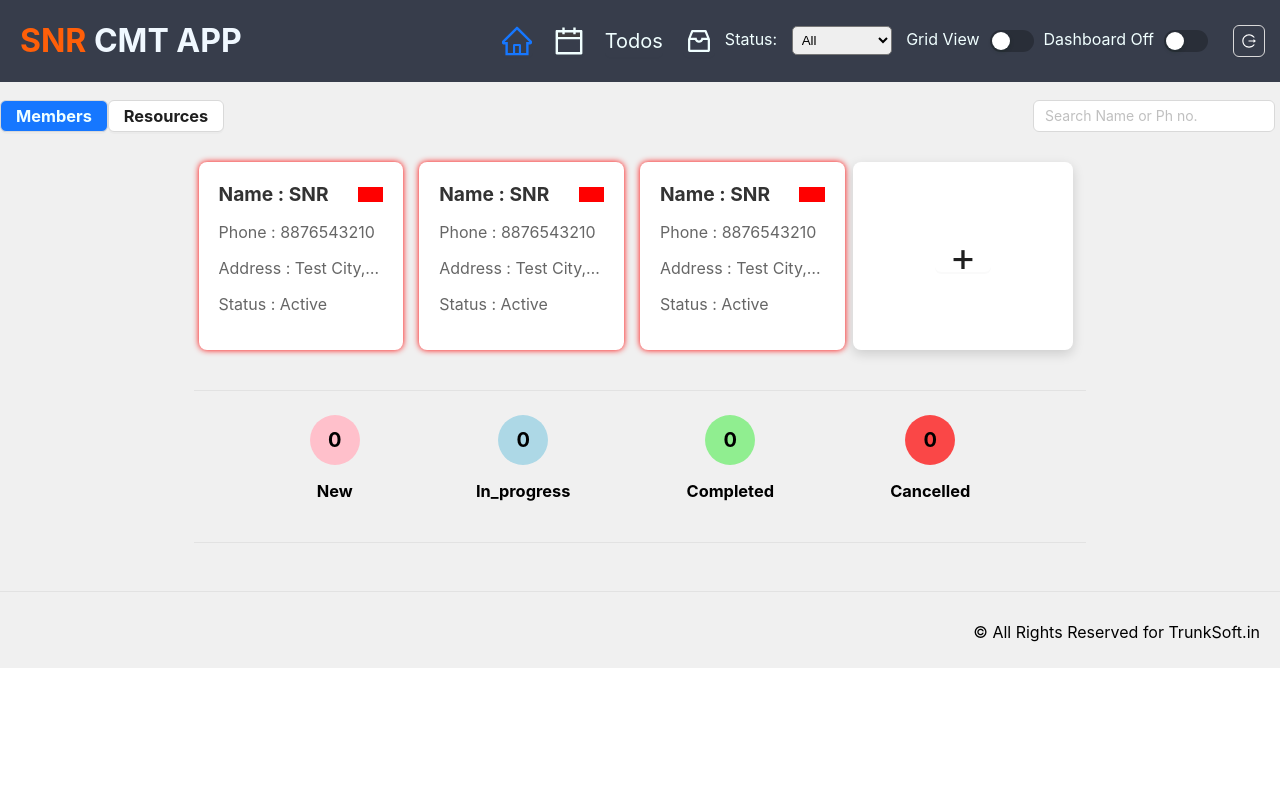
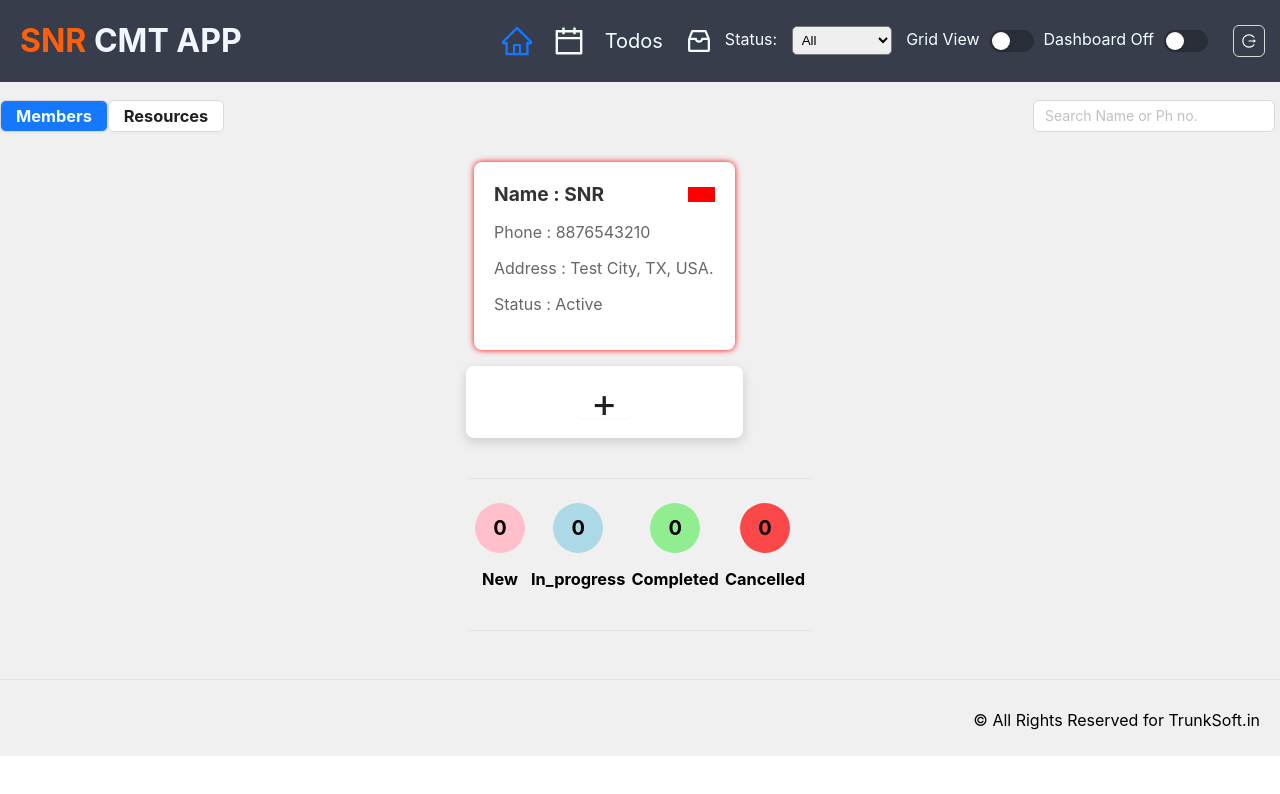
Before and after one commit to snrtrunksoft/snr-css-cmt_app, a React (Create React App) app: page / in a window 1280 px wide. Shown: the top 794 px of the page. Built offline with nearby package versions, Linux system fonts and the light colour scheme.

Commit message:
Update App.js

```diff
--- a/src/App.js
+++ b/src/App.js
@@ -33,7 +33,7 @@ function App() {
   const [ isLoading, setIsLoading ] = useState(true);
   const [ searchText, setSearchText ] = useState("");
   const [ resourceData, setResourceData ] = useState([
-    {
+        {
         "resourceId": "8",
         "resourceName": "SNR",
         "phoneNumber": "8876543210",
@@ -118,123 +118,10 @@ function App() {
         }
     ],
     },
-    {
-        "id": "8",
-        "customerName": "SNR",
-        "phoneNumber": "8876543210",
-        "address": [
-            {
-                "street1": "test street5",
-                "street2": "test street6",
-                "city": "Test City",
-                "state": "TX",
-                "country": "USA"
-            }
-        ],
-        "comments": [
-            {
-                "commentId": "2034",
-                "message": "test Comment5",
-                "author": "SNR"
-            },
-            {
-                "commentId": "2346",
-                "message": "test comment 2",
-                "author": "SNR"
-            }
-        ],
-        "status": "Active",
-        "subscriptions": [
-        {
-            "id": "001",
-            "status": "Complete",
-            "noOfServicesLeft": "0",
-            "noOfServicesCompleted": "10",
-            "totalNumberOfServices": "10",
-            "purchasedDate": "Mar-02-2023",
-            "compltedData": "Feb-20-2024"
-        },
-        {
-            "id": "002",
-            "status": "Complete",
-            "noOfServicesLeft": "0",
-            "noOfServicesCompleted": "10",
-            "totalNumberOfServices": "10",
-            "purchasedDate": "Mar-30-2024",
-            "compltedData": "Jan-20-2025"
-
-        },
-        {
-            "id": "003",
-            "status": "Complete",
-            "noOfServicesLeft": "9",
-            "noOfServicesCompleted": "1",
-            "totalNumberOfServices": "10",
-            "purchasedDate": "Jan-30-2025"
-        }
-    ],
-    },
-    {
-        "id": "8",
-        "customerName": "SNR",
-        "phoneNumber": "8876543210",
-        "address": [
-            {
-                "street1": "test street5",
-                "street2": "test street6",
-                "city": "Test City",
-                "state": "TX",
-                "country": "USA"
-            }
-        ],
-        "comments": [
-            {
-                "commentId": "2034",
-                "message": "test Comment5",
-                "author": "SNR"
-            },
-            {
-                "commentId": "2346",
-                "message": "test comment 2",
-                "author": "SNR"
-            }
-        ],
-        "status": "Active",
-        "subscriptions": [
-        {
-            "id": "001",
-            "status": "Complete",
-            "noOfServicesLeft": "0",
-            "noOfServicesCompleted": "10",
-            "totalNumberOfServices": "10",
-            "purchasedDate": "Mar-02-2023",
-            "compltedData": "Feb-20-2024"
-        },
-        {
-            "id": "002",
-            "status": "Complete",
-            "noOfServicesLeft": "0",
-            "noOfServicesCompleted": "10",
-            "totalNumberOfServices": "10",
-            "purchasedDate": "Mar-30-2024",
-            "compltedData": "Jan-20-2025"
-
-        },
-        {
-            "id": "003",
-            "status": "Complete",
-            "noOfServicesLeft": "9",
-            "noOfServicesCompleted": "1",
-            "totalNumberOfServices": "10",
-            "purchasedDate": "Jan-30-2025"
-        }
-    ],
-    },
-
   ]);
 
   const [ sampleData, setSampleData ] = useState(
-    [
+        [
           {
               "month": "February",
               "year": 2025,
@@ -365,7 +252,32 @@ function App() {
         //   console.log("fail in fetching Calendar Data");
         //   console.error("Error while fetching Calendar Data",error);
         // }
+        // try{
+        //   const Data = await fetch("https://7mw76m35e8.execute-api.us-east-2.amazonaws.com/users");
+        //   const fetchedData = await Data.json();
+        //   console.log("fetching Data from database is complete");
+        //   console.log("Fetched Data:",fetchedData);
+        //   setData(fetchedData);
+        // }catch(error){
+        //   console.log("fail in fetching Data");
+        //   console.error("Error while fetching Data",error);
+        // }
+        // try{
+        //   const calendarData = await fetch("https://nrv8108ak6.execute-api.us-east-2.amazonaws.com/Calendar/user/ABC123/month/March/year/2025/");
+        //   const fetchedCalendarData = await calendarData.json();
+        //   console.log("fetching Calendar Data from database is complete");
+        //   console.log("Fetched Calendar Data:",fetchedCalendarData);
+        //   setSampleData(fetchedCalendarData);
+        // }catch(error){
+        //   console.log("fail in fetching Calendar Data");
+        //   console.error("Error while fetching Calendar Data",error);
+        // }
         try{
+          // const Data = await fetch("https://yk216g0lxb.execute-api.us-east-2.amazonaws.com/resources");
+          // const fetchedData = await Data.json();
+          // console.log("fetching Resource Data from database is complete");
+          // console.log("Fetched Resource Data:",fetchedData);
+          // setResourceData(fetchedData);
           // const Data = await fetch("https://yk216g0lxb.execute-api.us-east-2.amazonaws.com/resources");
           // const fetchedData = await Data.json();
           // console.log("fetching Resource Data from database is complete");
```
